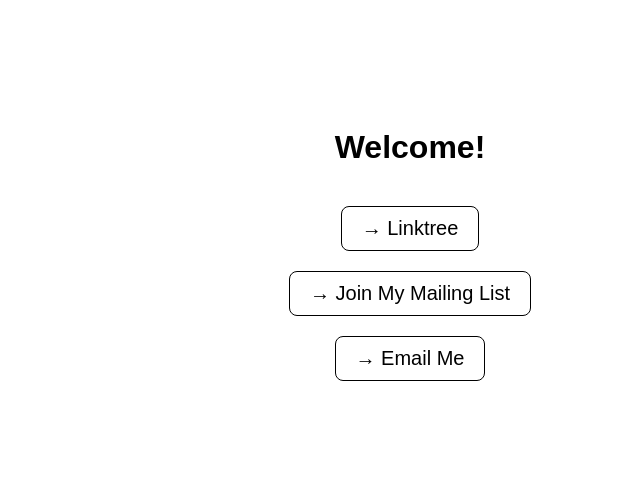
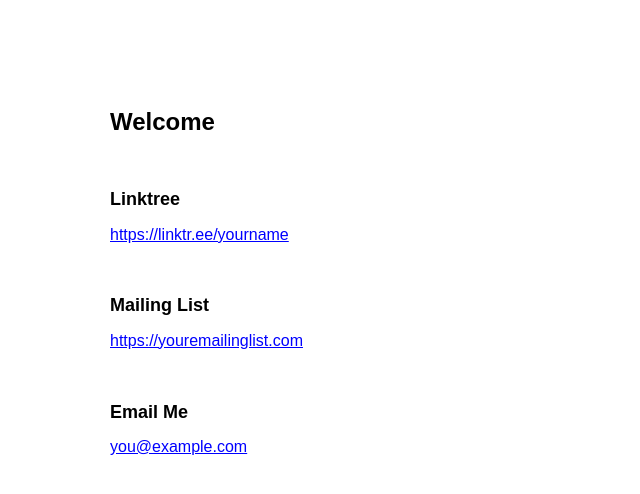
Before and after one commit to exuberant-studio/index, a plain HTML site: page index.html in a window 1280 px wide. Shown: the whole page, without its empty margins (230-870 px from the left). Drawn offline with Linux system fonts and the light colour scheme.

Commit message:
Update index.html

```diff
--- a/index.html
+++ b/index.html
@@ -7,36 +7,48 @@
   <style>
     body {
       font-family: sans-serif;
-      background: #fff;
+      max-width: 600px;
+      margin: 100px auto;
+      padding: 0 20px;
+      line-height: 1.8;
       color: #000;
-      text-align: center;
-      padding: 100px 20px;
     }
     h1 {
+      font-size: 24px;
       margin-bottom: 40px;
+    }
+    .section {
+      margin-bottom: 40px;
+    }
+    .label {
+      font-weight: bold;
+      font-size: 18px;
+      margin-bottom: 5px;
     }
     a {
       display: block;
-      margin: 20px auto;
-      font-size: 20px;
-      color: #000;
-      text-decoration: none;
-      border: 1px solid #000;
-      width: fit-content;
-      padding: 10px 20px;
-      border-radius: 8px;
-      transition: background 0.2s, color 0.2s;
-    }
-    a:hover {
-      background: #000;
-      color: #fff;
+      color: blue;
+      text-decoration: underline;
+      word-break: break-word;
     }
   </style>
 </head>
 <body>
-  <h1>Welcome!</h1>
-  <a href="https://linktr.ee/yourname" target="_blank">→ Linktree</a>
-  <a href="https://youremailinglist.com" target="_blank">→ Join My Mailing List</a>
-  <a href="mailto:you@example.com">→ Email Me</a>
+  <h1>Welcome</h1>
+
+  <div class="section">
+    <div class="label">Linktree</div>
+    <a href="https://linktr.ee/yourname" target="_blank">https://linktr.ee/yourname</a>
+  </div>
+
+  <div class="section">
+    <div class="label">Mailing List</div>
+    <a href="https://youremailinglist.com" target="_blank">https://youremailinglist.com</a>
+  </div>
+
+  <div class="section">
+    <div class="label">Email Me</div>
+    <a href="mailto:you@example.com">you@example.com</a>
+  </div>
 </body>
 </html>
```
